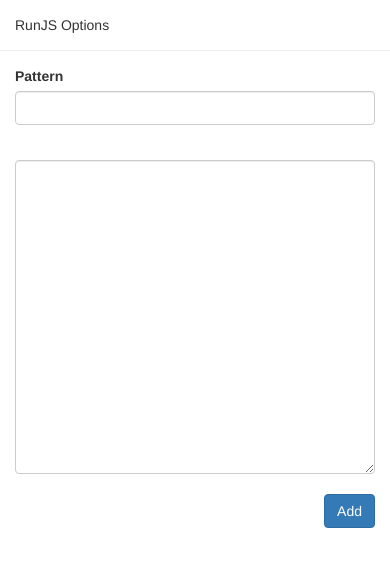
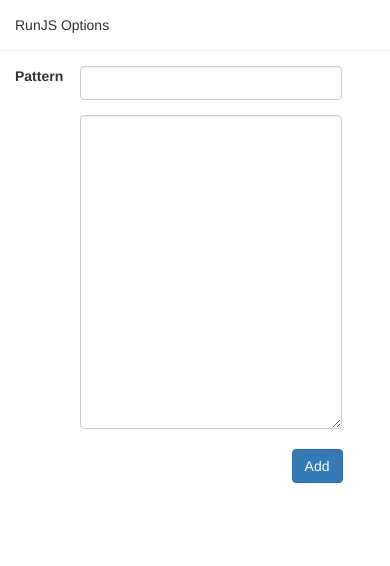
Before and after one commit to sunmenghua/runjs, a browser extension: page src/edit.html in a window 390 px wide. Drawn offline with nearby package versions, Linux system fonts and the light colour scheme.

Commit message:
修改下布局

```diff
--- a/src/edit.html
+++ b/src/edit.html
@@ -14,14 +14,13 @@
             <div class="form-horizontal script">
                 <input type="hidden" name="id" value="">
                 <div class="form-group">
-                    <label class="col-sm-1 control-label">Pattern</label>
-                    <div class="col-sm-5">
+                    <label class="col-xs-2 col-sm-1 control-label">Pattern</label>
+                    <div class="col-xs-9 col-sm-8 col-md-6">
                         <input type="text" name="pattern" class="form-control" value="">
                     </div>
                 </div>
                 <div class="form-group">
-                    <label class="col-sm-1 control-label sr-only">Script</label>
-                    <div class="col-sm-8">
+                    <div class="col-xs-offset-2 col-xs-9 col-sm-offset-1 col-sm-11 col-md-10">
                         <textarea name="code" class="form-control" rows="15"></textarea>
                     </div>
                 </div>
@@ -29,7 +28,7 @@
         </div>
         <div class="form-horizontal">
             <div class="form-group">
-                <div class="col-sm-9">
+                <div class="col-xs-11 col-sm-12 col-md-11">
                     <button class="btn btn-primary pull-right edit">Add</button>
                 </div>
             </div>
```
Also changed, not shown: src/options.html (+1 -1 lines), src/options.js (+3 -4 lines).
